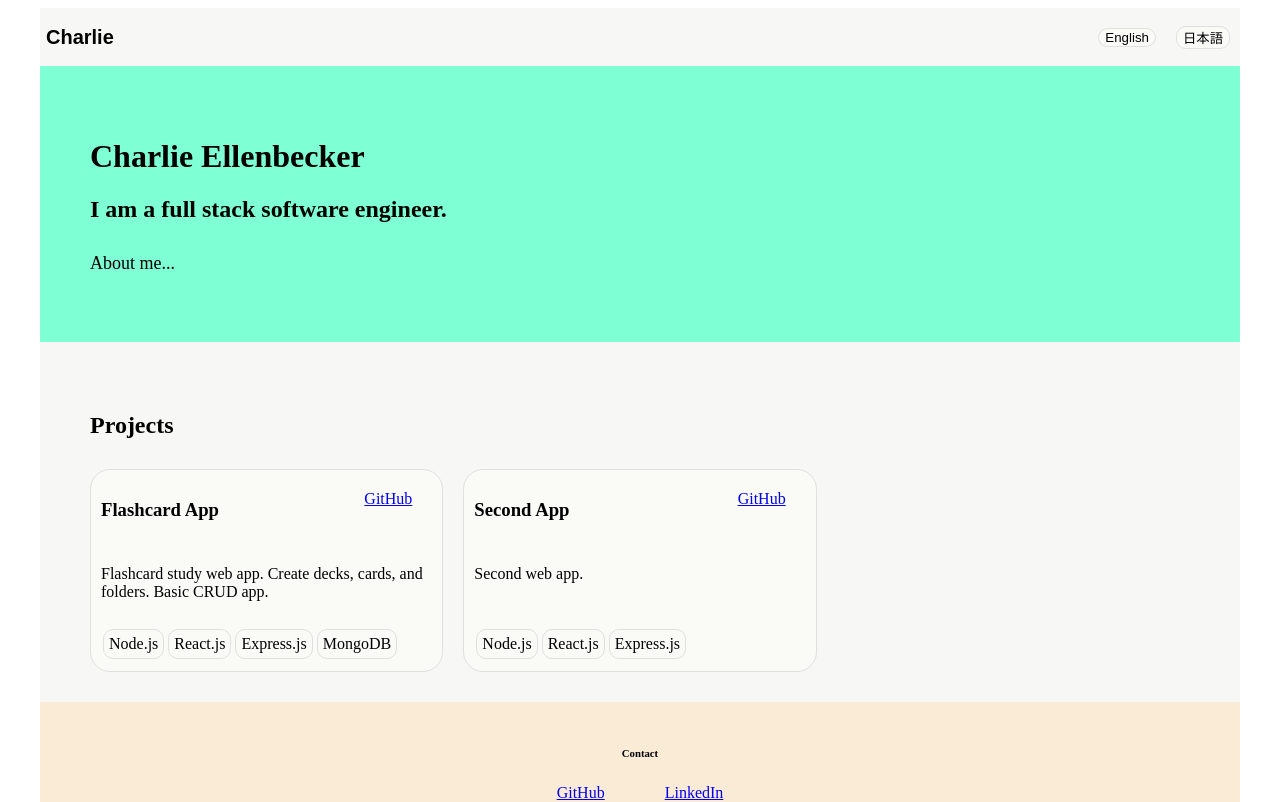
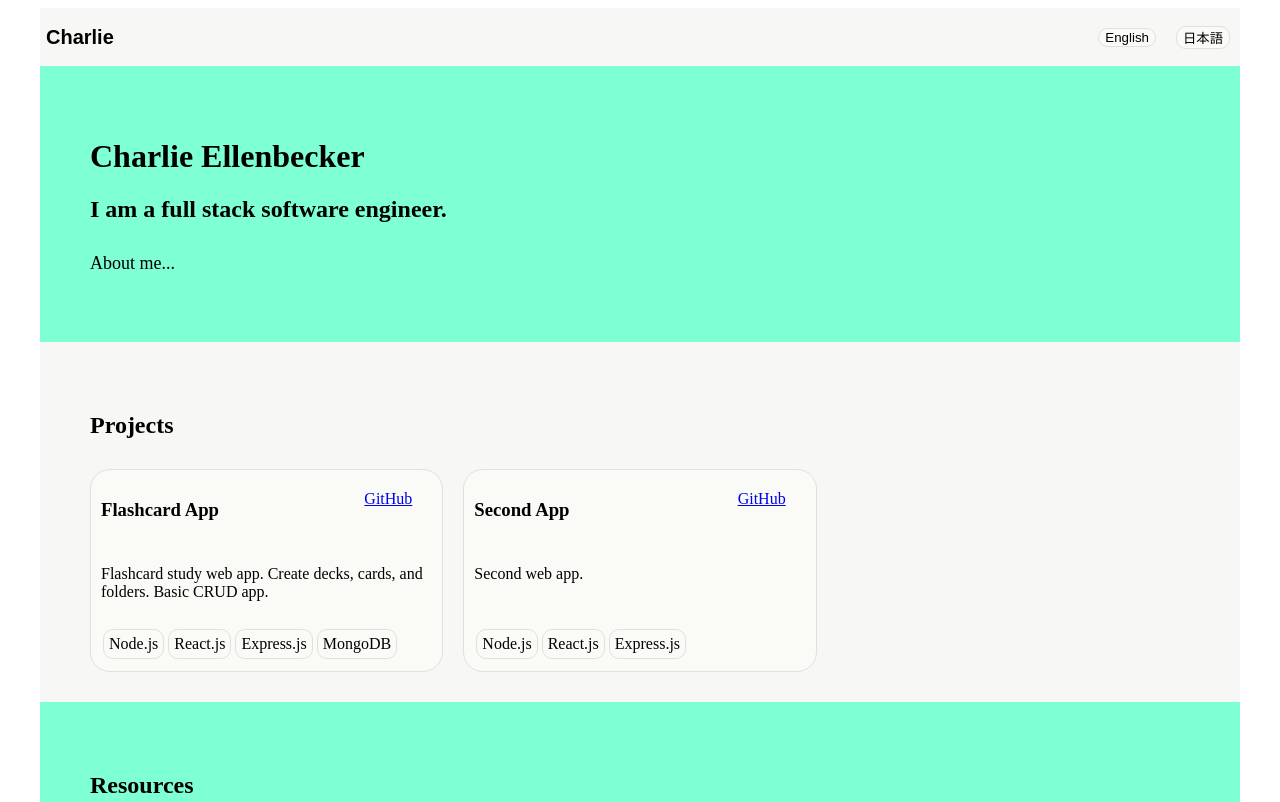
Before and after one commit to CharlieEllenbecker/Portfolio, a React (Create React App) app: page / in a window 1280 px wide. Shown: the top 802 px of the page. Built offline with nearby package versions, Linux system fonts and the light colour scheme.

Commit message:
moving over

```diff
--- a/src/Components/Footer.tsx
+++ b/src/Components/Footer.tsx
@@ -1,4 +1,3 @@
-
 import '../styles.css'
 
 const Footer = () => {
--- a/src/Components/Portfolio.tsx
+++ b/src/Components/Portfolio.tsx
@@ -12,7 +12,7 @@ const Portfolio = () => {
       <NavbarHeader />
       <Dashboard />
       <Projects />
-      {/* <Resources /> */}
+      <Resources />
       <Footer />
     </div>
   )
--- a/src/Components/Resources.tsx
+++ b/src/Components/Resources.tsx
@@ -8,7 +8,6 @@ const Resources = () => {
         <h2>
           Resources
         </h2>
-
       </div>
     </div>
   )
```
